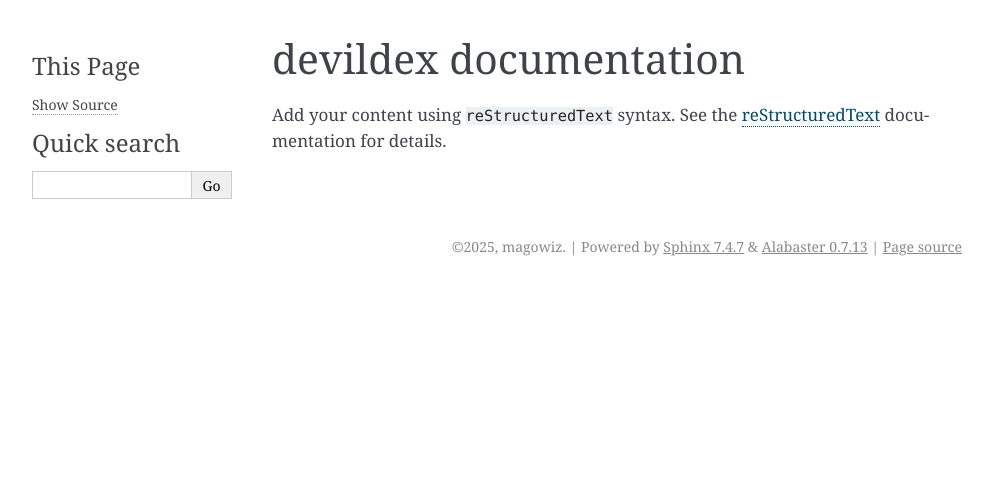
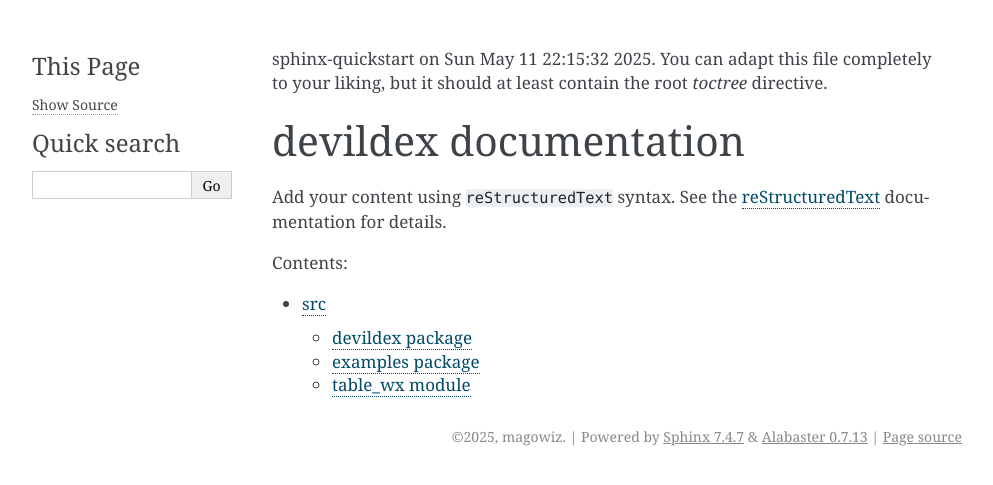
Before and after one commit to magowiz/devildex, a Sphinx documentation site: the page built from source/index.rst, in a window 1280 px wide. Shown: the top 485 px of the page, without its empty margins (148-1141 px from the left). Built offline with Sphinx 7.4.7, drawn with Linux system fonts in a browser that asks for light colours.

Commit message:
fix sphinx project documentation

```diff
--- a/source/conf.py
+++ b/source/conf.py
@@ -16,11 +16,11 @@
 # -- General configuration ---------------------------------------------------
 # https://www.sphinx-doc.org/en/master/usage/configuration.html#general-configuration
 
-extensions = ["sphinx.ext.autodoc", "sphinx.ext.napoleon"]
+extensions = ["sphinx.ext.autodoc", "sphinx.ext.napoleon", "sphinx.ext.viewcode"]
 # Napoleon settings
 napoleon_google_docstring = True
 napoleon_numpy_docstring = False
-napoleon_include_init_with_doc = False
+napoleon_include_init_with_doc = True
 napoleon_include_private_with_doc = True
 napoleon_include_special_with_doc = True
 napoleon_use_admonition_for_examples = False
--- a/source/index.rst
+++ b/source/index.rst
@@ -1,7 +1,7 @@
 .. devildex documentation master file, created by
-   sphinx-quickstart on Sun May 11 22:15:32 2025.
-   You can adapt this file completely to your liking, but it should at least
-   contain the root `toctree` directive.
+sphinx-quickstart on Sun May 11 22:15:32 2025.
+You can adapt this file completely to your liking, but it should at least
+contain the root `toctree` directive.
 
 devildex documentation
 ======================
```
Also changed, not shown: other parts of source/index.rst (+2 -0 lines).
